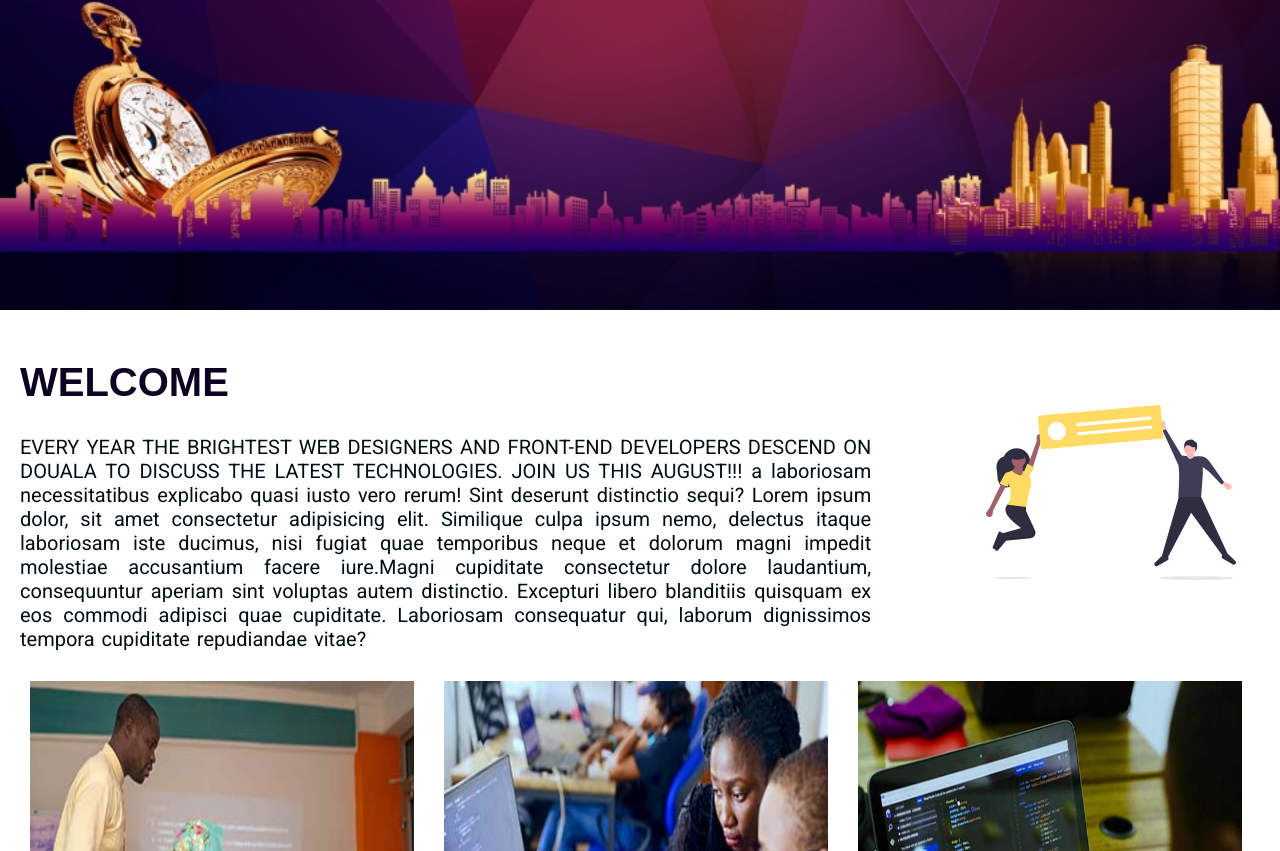
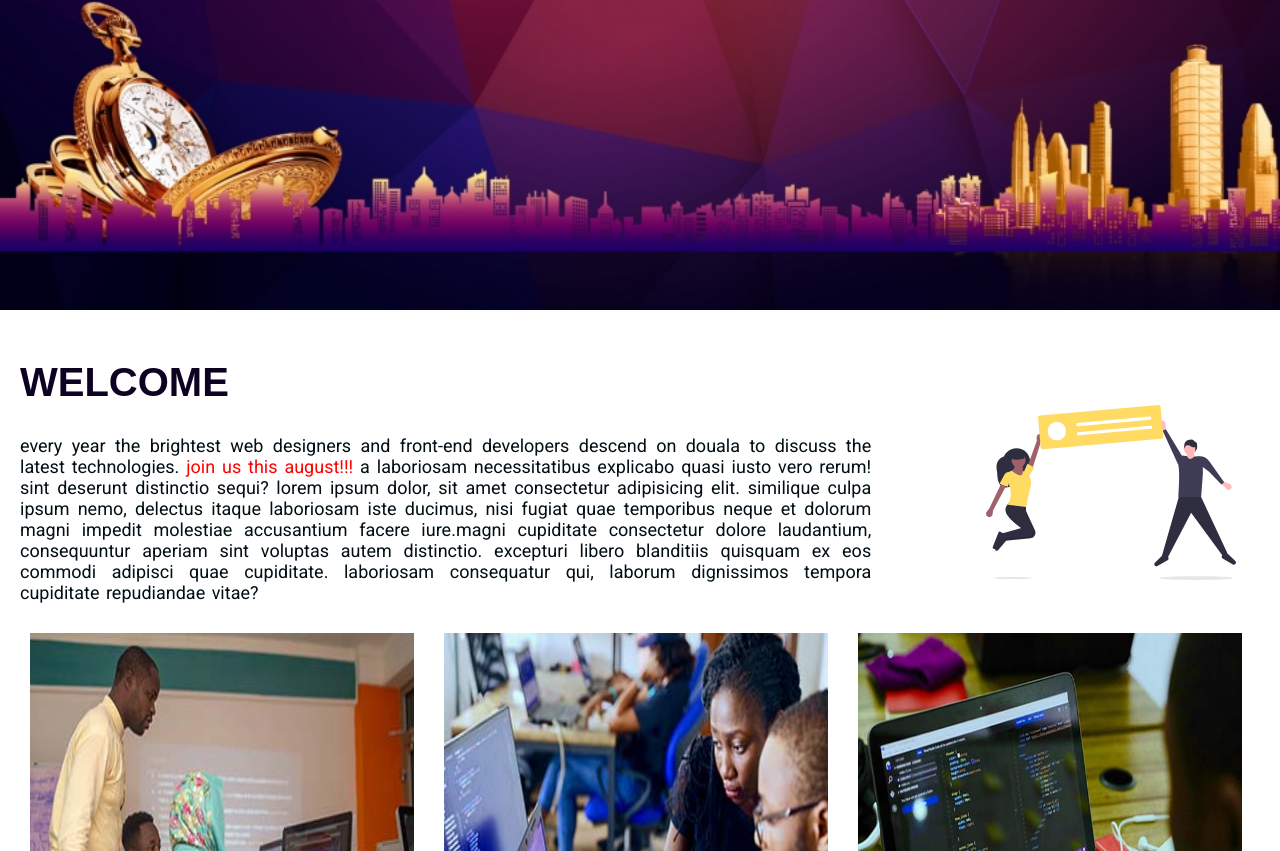
Before and after one commit to ExcelDurant/Conference, a plain HTML site: page index.html in a window 1280 px wide. Shown: the part 410-1261 px from the top of the page. Drawn offline with Linux system fonts and the light colour scheme.

Commit message:
working on font styles

```diff
--- a/assets/css/style.css
+++ b/assets/css/style.css
@@ -160,9 +160,14 @@
     margin-top: 30px;
     /* font-family: Georgia, 'Times New Roman', Times, serif; */
     font-family: 'Roboto', sans-serif;
-    font-size: 20px;
+    font-size: 18px;
     word-spacing: 2px;
     color: #010e14;
+    text-transform: lowercase;
+}
+
+.red{
+    color: red;
 }
 
 .text-img{
@@ -384,6 +389,7 @@
     margin-bottom: 30px;
     box-shadow: 5px 10px 18px #888888;
     padding: 2px;
+    height: 470px;
 }
 
 .speaker-img{
@@ -459,7 +465,7 @@
 
 .seats{
     font-weight: bold;
-    font-family: 'Roboto', sans-serif;
+    font-family: 'Lobster', cursive;
     font-size: 20px;
     margin-top: 10px;
     text-decoration: underline;
--- a/index.html
+++ b/index.html
@@ -50,7 +50,7 @@
             <h1 class="main-heading">WELCOME</h1>
             <div class="txt-container">
                 <p>
-                    EVERY YEAR THE BRIGHTEST WEB DESIGNERS AND FRONT-END DEVELOPERS DESCEND ON DOUALA TO DISCUSS THE LATEST TECHNOLOGIES. JOIN US THIS AUGUST!!!
+                    Every year THE BRIGHTEST WEB DESIGNERS AND FRONT-END DEVELOPERS DESCEND ON DOUALA TO DISCUSS THE LATEST TECHNOLOGIES. <span class="red">JOIN US THIS AUGUST!!!</span>
                      a laboriosam necessitatibus explicabo quasi iusto vero rerum! Sint deserunt distinctio sequi?
                      Lorem ipsum dolor, sit amet consectetur adipisicing elit. Similique culpa ipsum nemo, delectus
                       itaque laboriosam iste ducimus, nisi fugiat quae temporibus neque et dolorum magni impedit molestiae
```
Also changed, not shown: pages/venue.html (+2 -0 lines).
